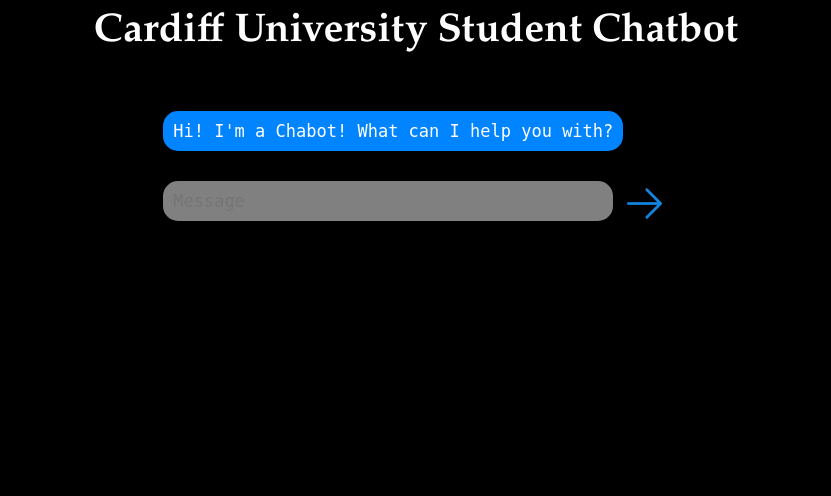
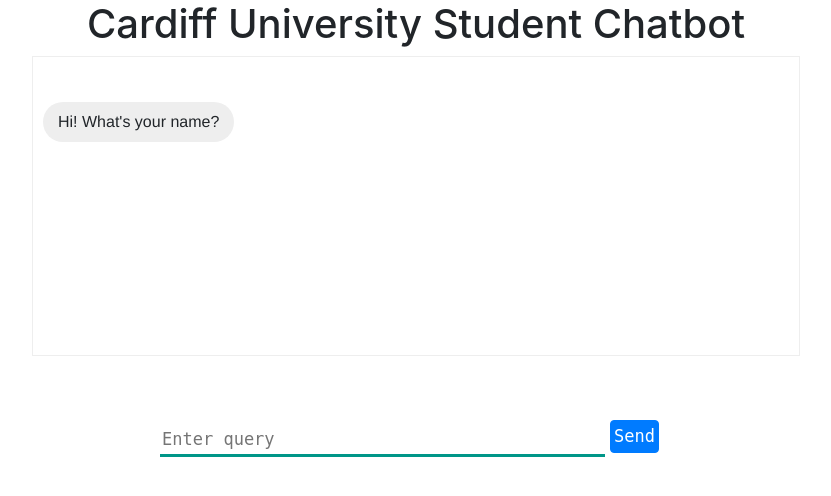
Before and after one commit to d-f-simon/stunning-palm-tree, a Flask app: page / in a window 1280 px wide. Shown: the top 496 px of the page, without its empty margins (224-1055 px from the left). Run offline with Flask 2, Linux system fonts and the light colour scheme; some libraries are stand-ins or nearby versions.

Commit message:
Chat Bubbles Added

```diff
--- a/static/style.css
+++ b/static/style.css
@@ -1,8 +1,55 @@
-body
-{
-font-family: Garamond;
-background-color: black;
+body {
+  display: flex ;
+  flex-direction: column;
+   align-items: center;
+   background-color: red;
+ }
+
+#chat {
+  font-family: helvetica;
+  width: 60%;
+  border: solid 1px #EEE;
+  display: flex;
+  flex-direction: column;
+  padding: 10px;
 }
+
+.messages {
+  margin-top: 30px;
+  display: flex;
+  flex-direction: column;
+}
+
+.message {
+  border-radius: 20px;
+  padding: 8px 15px;
+  margin-top: 5px;
+  margin-bottom: 5px;
+  display: inline-block;
+}
+
+.yours {
+  align-items: flex-start;
+}
+
+.yours .message {
+  margin-right: 25%;
+  background-color: #eee;
+  position: relative;
+}
+
+.mine {
+  align-items: flex-end;
+}
+
+.mine .message {
+  color: white;
+  margin-left: 25%;
+  background: linear-gradient(to bottom, #00D0EA 0%, #0085D1 100%);
+  background-attachment: fixed;
+  position: relative;
+}
+
 h1
 {
 color: rgb(255, 255, 255);
@@ -30,21 +77,19 @@ margin-top: 60px;
 margin-left: auto;
 margin-right: auto;
 width: 40%;
-margin-top: 35px;
+margin-top: 60px;
 }
 #textInput {
-    width: 85%;
-    border: none;
-    border-radius: 15px;
-    font-family: monospace;
-    font-size: 17px;
-    padding: 10px;
-    background-color: grey;
-    color: white;
+width: 87%;
+border: none;
+border-bottom: 3px solid #009688;
+font-family: monospace;
+font-size: 17px;
 }
-#send {
-    vertical-align: middle;
-    padding-left: 2%;
+#buttonInput {
+padding: 3px;
+font-family: monospace;
+font-size: 17px;
 }
 .userText {
 color: white;
--- a/templates/index.html
+++ b/templates/index.html
@@ -4,6 +4,67 @@
 <head>
     <link rel="stylesheet" type="text/css" href="/static/style.css">
     <script src="https://ajax.googleapis.com/ajax/libs/jquery/3.2.1/jquery.min.js"></script>
+    <link rel="stylesheet" href="https://maxcdn.bootstrapcdn.com/bootstrap/4.0.0/css/bootstrap.min.css" integrity="sha384-Gn5384xqQ1aoWXA+058RXPxPg6fy4IWvTNh0E263XmFcJlSAwiGgFAW/dAiS6JXm" crossorigin="anonymous">
+    <script src="https://code.jquery.com/jquery-3.2.1.slim.min.js" integrity="sha384-KJ3o2DKtIkvYIK3UENzmM7KCkRr/rE9/Qpg6aAZGJwFDMVNA/GpGFF93hXpG5KkN" crossorigin="anonymous"></script>
+<script src="https://cdnjs.cloudflare.com/ajax/libs/popper.js/1.12.9/umd/popper.min.js" integrity="sha384-ApNbgh9B+Y1QKtv3Rn7W3mgPxhU9K/ScQsAP7hUibX39j7fakFPskvXusvfa0b4Q" crossorigin="anonymous"></script>
+<script src="https://maxcdn.bootstrapcdn.com/bootstrap/4.0.0/js/bootstrap.min.js" integrity="sha384-JZR6Spejh4U02d8jOt6vLEHfe/JQGiRRSQQxSfFWpi1MquVdAyjUar5+76PVCmYl" crossorigin="anonymous"></script>
+
+    <style>
+
+    body {
+    	  display: flex ;
+  flex-direction: column;
+    	align-items: center;
+    }
+
+#chat {
+  font-family: helvetica;
+  width: 60%;
+  border: solid 1px #EEE;
+  display: flex;
+  flex-direction: column;
+  padding: 10px;
+  overflow: scroll;
+  height: 300px;
+}
+
+.messages {
+  margin-top: 30px;
+  display: flex;
+  flex-direction: column;
+}
+
+.message {
+  border-radius: 20px;
+  padding: 8px 15px;
+  margin-top: 5px;
+  margin-bottom: 5px;
+  display: inline-block;
+}
+
+.yours {
+  align-items: flex-start;
+}
+
+.yours .message {
+  margin-right: 25%;
+  background-color: #eee;
+  position: relative;
+}
+
+.mine {
+  align-items: flex-end;
+}
+
+.mine .message {
+  color: white;
+  margin-left: 25%;
+  background: linear-gradient(to bottom, #00D0EA 0%, #0085D1 100%);
+  background-attachment: fixed;
+  position: relative;
+}
+
+	</style>
 </head>
 
 <body>
@@ -11,22 +72,56 @@
         <h1>Cardiff University Student Chatbot</h1>
     </div>
 
-    <div>
-        <div id="chatbox">
-            <p class="botText"><span class="botText">Hi! I'm a Chabot! What can I help you with?</span></p>
-        </div>
+		<div id="chat">
+			<div class="yours messages">
+    		<div class="message">Hi! What's your name?</div>
+    	</div>
+		</div>
+
         <div id="userInput">
-            <input id="textInput" type="text" name="msg" placeholder="Message">
-            <img id="send" src="/static/arrow.png" height="35" width="35">
+            <input id="textInput" type="text" name="msg" placeholder="Enter query" style="margin-top: 10px">
+            <button id="buttonInput" type="submit" class="btn btn-primary mb-2">Send</button>
         </div>
         <script>
+        	var responseCounter = 0;
+        	var userName = "";
             function getBotResponse() {
-                var rawText = $("#textInput").val();
-                var userHtml = '<p class="userText"><span>' + rawText + '</span></p>';
+            	// User input
+                var userInputText = $("#textInput").val();
+                if(userInputText == ""){
+                	alert("Please enter a message!");
+                	return;
+                }
+				responseCounter += 1;
+
+				// Response to user
+                var responseText = '';
+
+				if(responseCounter == 1){
+					// First answer: What's your name?
+					userName = userInputText;
+					responseText = 'Hello ' + userName + '! How can I help you?';
+				}else{
+					responseText = 'Okay ' + userName + ', I got this!';
+				}
+
+
+
+
+                if(userInputText == "Goodbye"){
+                	responseText = "Okay, go then " + userName + "!";
+                }
+
+
+                var userHtml = '<div class="mine messages"><div class="message">' + userInputText + '</div></div>';
+                var responseHhtml = '<div class="yours messages"><div class="message">' + responseText + '</div></div>';
                 $("#textInput").val("");
-                $("#chatbox").append(userHtml);
+                $("#chat").append(userHtml);
+                $("#chat").append(responseHhtml);
                 document.getElementById('userInput').scrollIntoView({ block: 'start', behavior: 'smooth' });
-                $.get("/get", { msg: rawText }).done(function (data) {
+                var chatView = document.getElementById("chat");
+                chatView.scrollTop = chatView.scrollHeight;
+                $.get("/get", { msg: userInputText }).done(function (data) {
                     var botHtml = '<p class="botText"><span>' + data + '</span></p>';
                     $("#chatbox").append(botHtml);
                     document.getElementById('userInput').scrollIntoView({ block: 'start', behavior: 'smooth' });
@@ -37,11 +132,11 @@
                     getBotResponse();
                 }
             });
-            $("#send").click(function () {
+            $("#buttonInput").click(function () {
                 getBotResponse();
             })
         </script>
-    </div>
+
 </body>
 
 </html>
```
Also changed, not shown: static/arrow.png (deleted).
